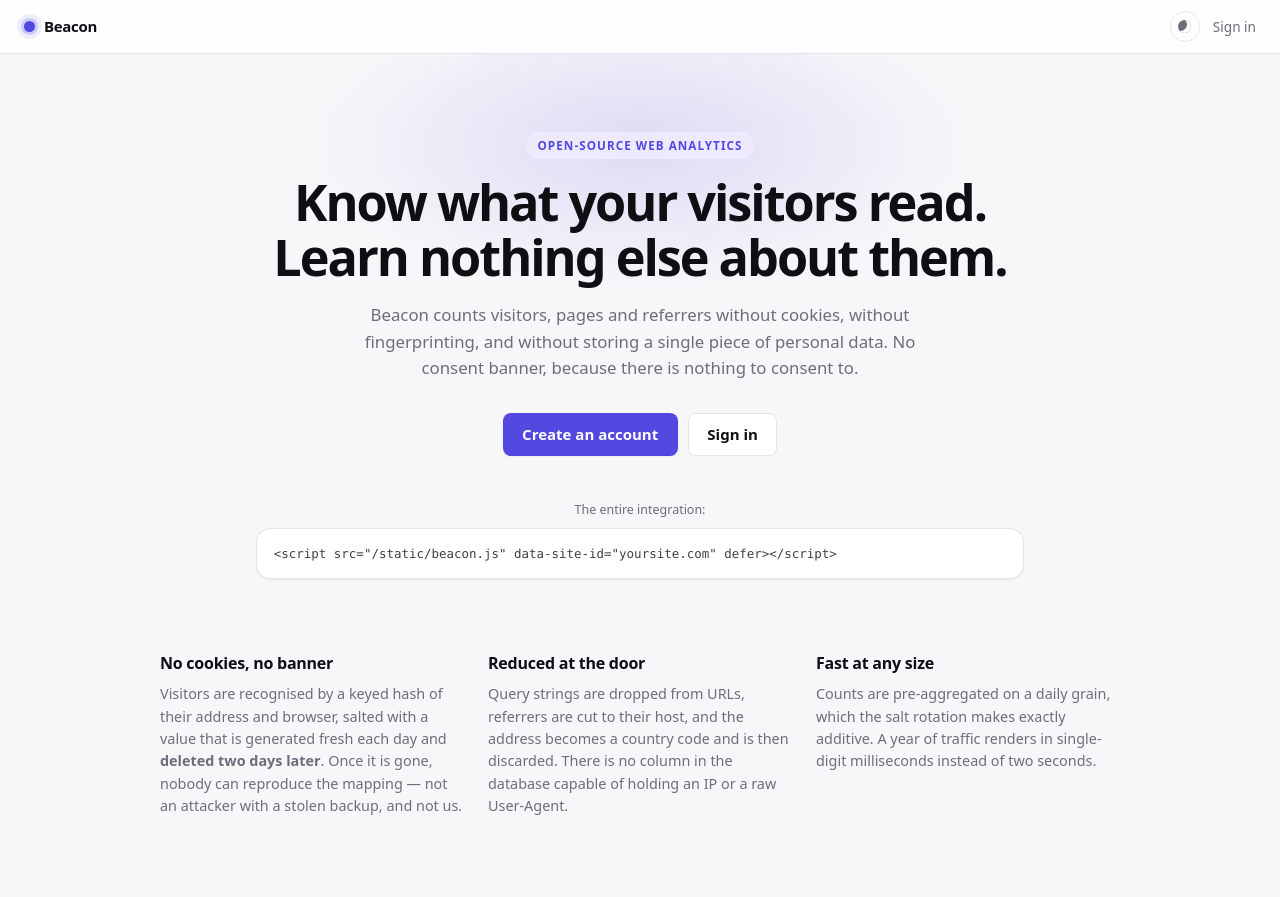
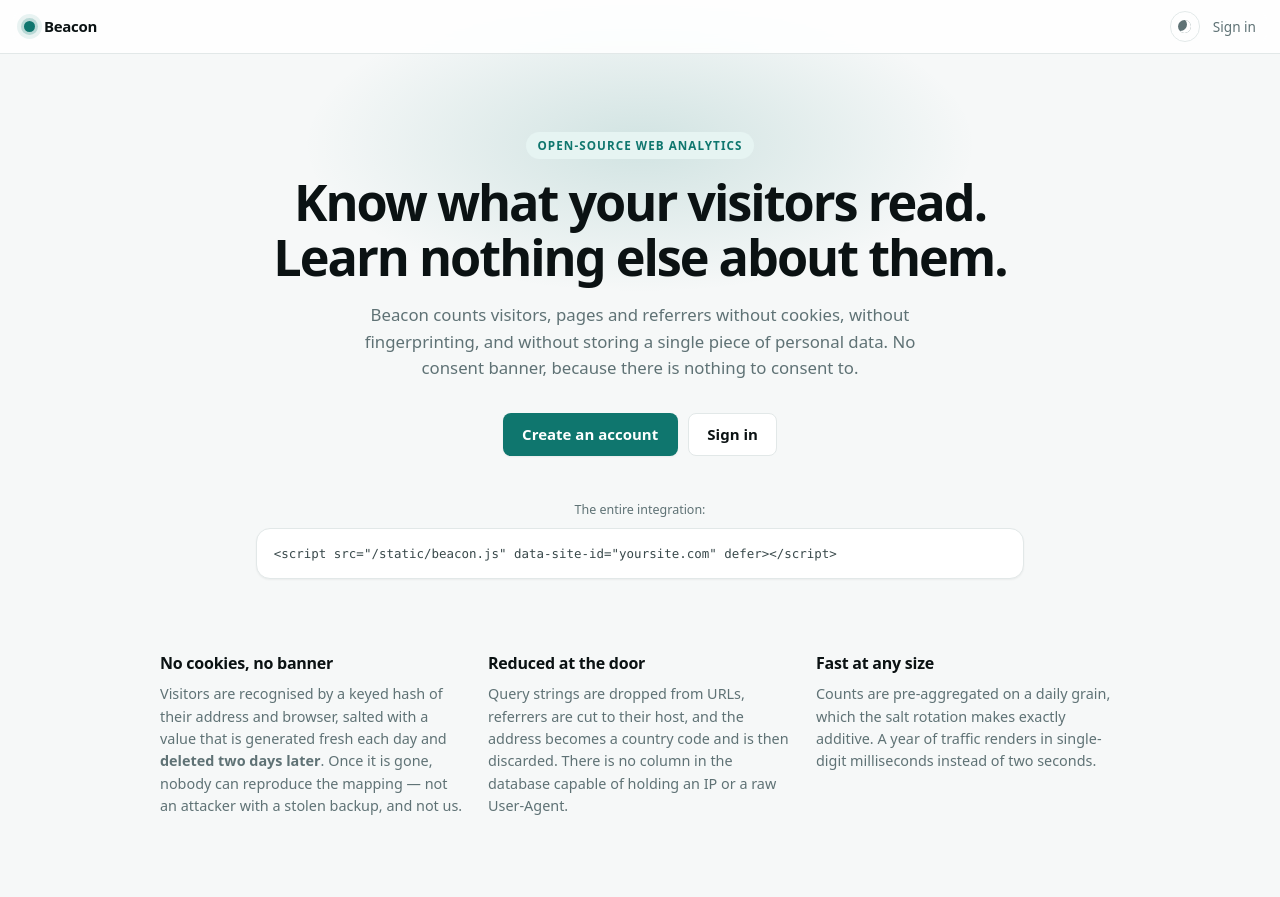
Before and after one commit to albileksi-hub/beacon, a FastAPI app: page / in a window 1280 px wide. Run offline with FastAPI, Linux system fonts and the light colour scheme.

Commit message:
Recolour the dashboard teal, and fix two contrast failures on the way
The palette was indigo, which is also Plausible's. Now teal on cool
neutrals. It is a token swap: three blocks in dashboard.css, and
everything downstream follows --accent without knowing what it is -- the
chart line and its gradient, the sparklines, the breakdown bars, the
focus ring and the brand mark. The favicon carried the old indigo as a
literal and now matches.

Checking the result rather than trusting it turned up two failures, one
of them pre-existing and worse under the new palette:

- White text on the accent is 1.9:1 in the dark theme, where the accent
  is a bright teal. That is the primary button on every sign-in and
  sign-up form, and it was near-illegible. Text on the accent is now its
  own token, --on-accent, white in light and near-black in dark, because
  a foreground colour cannot be a constant when the background it sits
  on flips with the theme. It was 2.6:1 under the old indigo, so this
  was already wrong before the recolour.

- --muted against --bg was 4.42:1 in the light theme, just under AA, and
  it carries the secondary text on the dashboard. Darkened to 4.75:1.

Both themes now clear WCAG AA on every text pair, the tightest being
4.75:1.

Co-Authored-By: Claude Opus 5 <noreply@anthropic.com>

```diff
--- a/static/dashboard.css
+++ b/static/dashboard.css
@@ -4,28 +4,29 @@
    preference and once for an explicit toggle -- so both directions win. */
 
 :root {
-  --bg: #f7f7f9;
-  --bg-tint: #eeeef3;
+  --bg: #f6f8f8;
+  --bg-tint: #eaefef;
   --panel: #ffffff;
-  --panel-soft: #f3f3f6;
-  --text: #0e0e13;
-  --text-soft: #3f3f4a;
-  --muted: #6d6d7c;
-  --border: #e4e4ea;
-  --border-strong: #d4d4dd;
-  --accent: #5348e0;
-  --accent-hover: #4339ce;
-  --accent-soft: #eceafc;
-  --accent-line: #c9c4f6;
-  --up: #10794a;
-  --down: #bc2f3a;
-  --live: #16a34a;
+  --panel-soft: #f1f5f5;
+  --text: #0b1213;
+  --text-soft: #38484a;
+  --muted: #5f7275;
+  --border: #e2e8e8;
+  --border-strong: #cfdada;
+  --accent: #0f766e;
+  --accent-hover: #0c5f59;
+  --accent-soft: #e6f4f2;
+  --accent-line: #a7d8d2;
+  --on-accent: #ffffff;
+  --up: #0f766e;
+  --down: #b91c1c;
+  --live: #14b8a6;
   --danger-text: #b0212c;
-  --danger-bg: #fdf1f2;
-  --danger-border: #f6ced2;
-  --shadow-sm: 0 1px 2px rgba(14, 14, 19, 0.05);
-  --shadow-md: 0 1px 2px rgba(14, 14, 19, 0.04), 0 6px 16px -6px rgba(14, 14, 19, 0.1);
-  --ring: 0 0 0 3px rgba(83, 72, 224, 0.28);
+  --danger-bg: #fdf2f2;
+  --danger-border: #f6d2d2;
+  --shadow-sm: 0 1px 2px rgba(11, 18, 19, 0.05);
+  --shadow-md: 0 1px 2px rgba(11, 18, 19, 0.04), 0 6px 16px -6px rgba(11, 18, 19, 0.1);
+  --ring: 0 0 0 3px rgba(15, 118, 110, 0.28);
 
   --radius: 14px;
   --radius-sm: 8px;
```
Also changed, not shown: other parts of static/dashboard.css (+41 -37 lines), README.md, static/favicon.svg.
